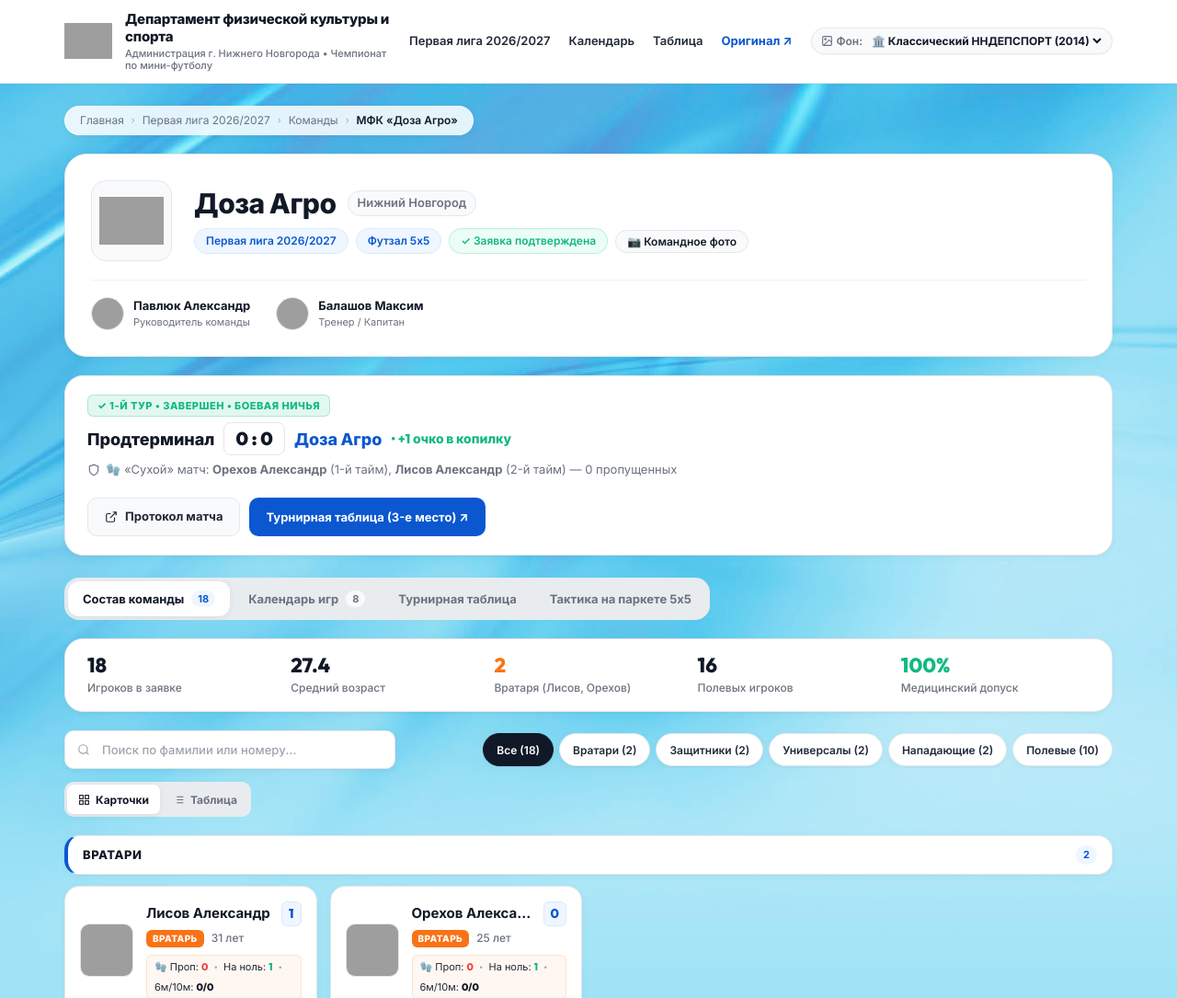
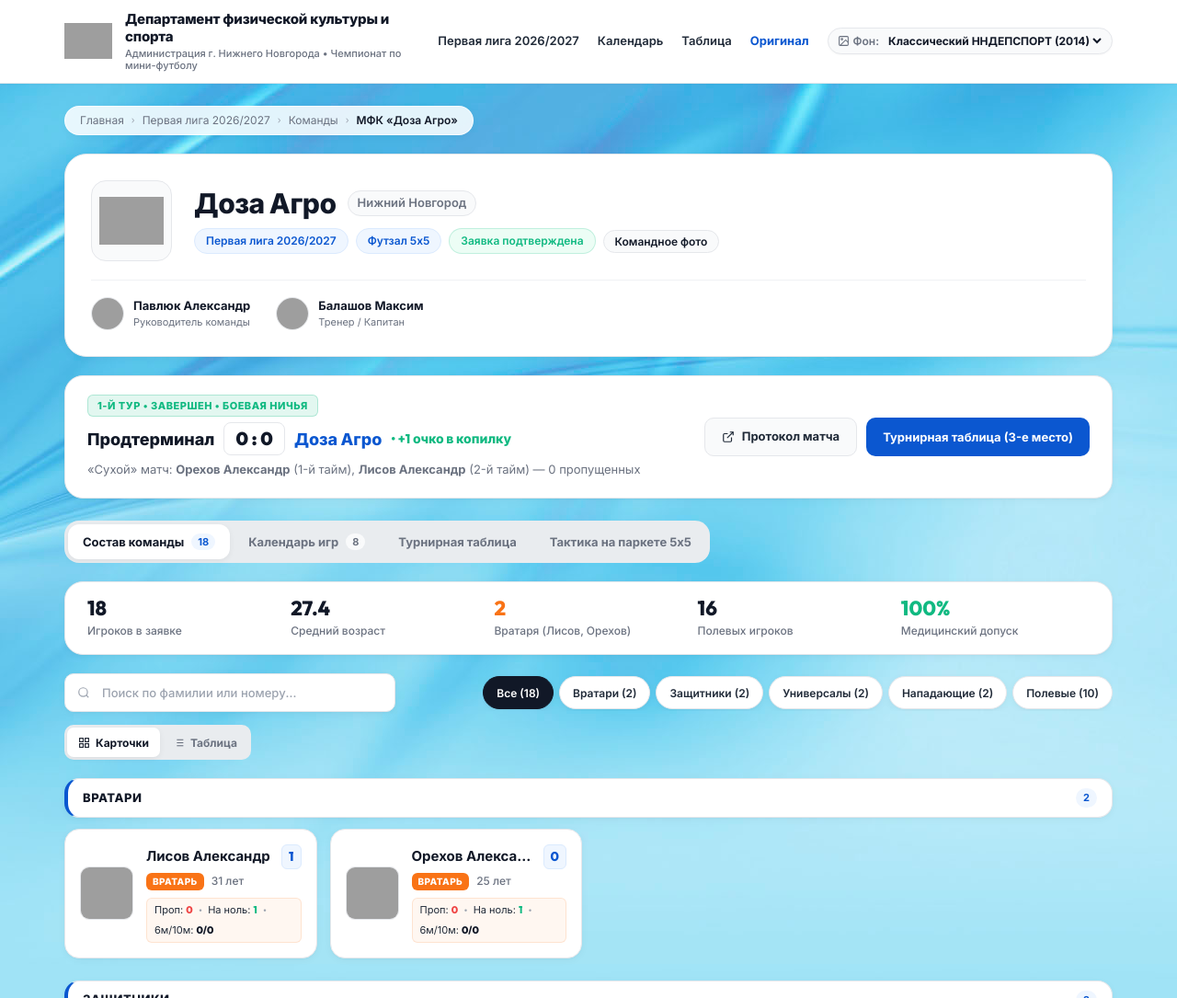
Before and after one commit to AL-Lisov/mini-football, a plain HTML site: page index.html in a window 1280 px wide. Shown: the top 1085 px of the page at 92% size. Drawn offline with Linux system fonts and the light colour scheme; grey boxes are pictures that could not be loaded.

Commit message:
Remove all emojis, decorative pictograms and unicode arrow icons across the site

```diff
--- a/app.js
+++ b/app.js
@@ -163,7 +163,6 @@
     if (filtered.length === 0) {
       squadGroupedOutput.innerHTML = `
         <div style="text-align: center; padding: 48px 20px; color: var(--text-muted); background: var(--bg-card); border: 1px solid var(--border-card); border-radius: var(--radius-md);">
-          <div style="font-size: 28px; margin-bottom: 8px;">🔍</div>
           <div style="font-size: 15px; font-weight: 700; color: var(--text-title); margin-bottom: 4px;">Игроков не найдено</div>
           <div style="font-size: 13px;">По запросу «${searchVal}» ничего не найдено в заявке</div>
         </div>
@@ -313,7 +312,7 @@
 
           const miniStatsHtml = isGk ? `
             <div class="player-stats-mini-row gk-stats-row">
-              <span class="mini-stat-item" title="Пропущено голов">🧤 Проп: <strong style="color: var(--accent-red);">${p.goals_conceded ?? 0}</strong></span>
+              <span class="mini-stat-item" title="Пропущено голов">Проп: <strong style="color: var(--accent-red);">${p.goals_conceded ?? 0}</strong></span>
               <span class="mini-stat-sep">•</span>
               <span class="mini-stat-item" title="Матчи на ноль («сухие»)">На ноль: <strong style="color: var(--accent-green);">${p.clean_sheets ?? 0}</strong></span>
               <span class="mini-stat-sep">•</span>
@@ -429,10 +428,10 @@
       let statusBadgeText = '1-й круг';
       let statusBadgeColor = 'var(--text-muted)';
       if (isCompleted) {
-        statusBadgeText = '✓ Завершен';
+        statusBadgeText = 'Завершен';
         statusBadgeColor = 'var(--accent-green)';
       } else if (isNext) {
-        statusBadgeText = '⚡ Ближайший';
+        statusBadgeText = 'Ближайший';
         statusBadgeColor = 'var(--accent-amber)';
       }
 
@@ -472,19 +471,19 @@
 
         ${m.note ? `
           <div style="margin: 8px 0 12px; padding: 8px 12px; background: var(--bg-card-subtle); border: 1px solid var(--border-subtle); border-radius: var(--radius-xs); font-size: 12px; color: var(--text-secondary); display: flex; align-items: center; gap: 8px;">
-            <span style="font-size: 14px;">🧤</span> <span>${m.note}</span>
+            <span>${m.note}</span>
           </div>
         ` : ''}
 
         <div class="match-footer-row">
           <div class="match-location-link">
-            📍 <strong>${m.venue}</strong>
+            <strong>${m.venue}</strong>
             <a href="https://yandex.ru/maps/?text=${encodeURIComponent(m.venue + ' Нижний Новгород')}" target="_blank" rel="noopener">На карте</a>
           </div>
 
           <div style="display: flex; gap: 8px;">
             <a href="${data.tournament_url}/match/${m.match_id}" target="_blank" rel="noopener" class="t-btn ${isCompleted ? 't-btn-primary' : 't-btn-secondary'}" style="height: 32px; padding: 0 12px; font-size: 12px;">
-              ${isCompleted ? 'Протокол матча ↗' : 'Превью матча'}
+              ${isCompleted ? 'Протокол матча' : 'Превью матча'}
             </a>
             ${isNext ? `
               <button class="t-btn t-btn-primary" style="height: 32px; padding: 0 12px; font-size: 12px;" onclick="window.downloadICS('${m.team1}', '${m.team2}', '${m.venue}')">
@@ -700,7 +699,7 @@
         <div style="display: flex; justify-content: space-between; padding: 8px 0;">
           <span style="color: var(--text-muted);">В базе Наградион:</span>
           <a href="${data.tournament_url}/player/${p.id}" target="_blank" rel="noopener" style="color: var(--brand-primary); font-weight: 700; text-decoration: underline;">
-            ID ${p.id} ↗
+            ID ${p.id}
           </a>
         </div>
       </div>
@@ -751,7 +750,7 @@
   // =========================================================================
   // 7. CALENDAR EXPORT (.ICS)
   // =========================================================================
-  window.downloadICS = function(team1, team2, venue) {
+  window.downloadICS = function (team1, team2, venue) {
     const icsContent = [
       'BEGIN:VCALENDAR',
       'VERSION:2.0',
--- a/index.html
+++ b/index.html
@@ -1,5 +1,6 @@
 <!DOCTYPE html>
 <html lang="ru">
+
 <head>
   <meta charset="UTF-8">
   <meta name="viewport" content="width=device-width, initial-scale=1.0, maximum-scale=5.0">
@@ -7,10 +8,13 @@
 
   <link rel="preconnect" href="https://fonts.googleapis.com">
   <link rel="preconnect" href="https://fonts.gstatic.com" crossorigin>
-  <link href="https://fonts.googleapis.com/css2?family=Inter:wght@400;500;600;700;800&family=Outfit:wght@600;700;800;900&display=swap" rel="stylesheet">
+  <link
+    href="https://fonts.googleapis.com/css2?family=Inter:wght@400;500;600;700;800&family=Outfit:wght@600;700;800;900&display=swap"
+    rel="stylesheet">
 
   <link rel="stylesheet" href="styles.css">
 </head>
+
 <body>
 
   <!-- ========================================================================
@@ -18,9 +22,11 @@
        ======================================================================== -->
   <header class="site-header">
     <div class="header-container">
-      <a href="https://nndepsport.nagradion.ru/" id="tournament_main_logo" target="_blank" rel="noopener" class="header-brand" title="Официальный портал Департамента спорта Нижнего Новгорода">
+      <a href="https://nndepsport.nagradion.ru/" id="tournament_main_logo" target="_blank" rel="noopener"
+        class="header-brand" title="Официальный портал Департамента спорта Нижнего Новгорода">
         <div class="brand-emblem">
-          <img alt="Логотип" src="https://img.nagradion.ru/images/logos/logo1580628762.png" class="sc-fnykZs dzLQIH" onerror="this.src='https://placehold.co/80x80/0b57d0/ffffff?text=НН'">
+          <img alt="Логотип" src="https://img.nagradion.ru/images/logos/logo1580628762.png" class="sc-fnykZs dzLQIH"
+            onerror="this.src='https://placehold.co/80x80/0b57d0/ffffff?text=НН'">
         </div>
         <div class="brand-text">
           <span class="brand-title">Департамент физической культуры и спорта</span>
@@ -29,21 +35,27 @@
       </a>
 
       <nav class="header-nav">
-        <a href="https://nndepsport.nagradion.ru/tournament46746" target="_blank" rel="noopener">Первая лига 2026/2027</a>
+        <a href="https://nndepsport.nagradion.ru/tournament46746" target="_blank" rel="noopener">Первая лига
+          2026/2027</a>
         <a href="https://nndepsport.nagradion.ru/tournament46746/calendar" target="_blank" rel="noopener">Календарь</a>
         <a href="https://nndepsport.nagradion.ru/tournament46746/table" target="_blank" rel="noopener">Таблица</a>
-        <a href="https://nndepsport.nagradion.ru/tournament46746/team/448703/players" target="_blank" rel="noopener" class="header-orig-link">Оригинал ↗</a>
+        <a href="https://nndepsport.nagradion.ru/tournament46746/team/448703/players" target="_blank" rel="noopener"
+          class="header-orig-link">Оригинал</a>
 
         <div class="bg-switch-wrapper" title="Выберите фоновый рисунок страницы">
           <label for="bgThemeSelect" class="bg-switch-label">
-            <svg width="13" height="13" viewBox="0 0 24 24" fill="none" stroke="currentColor" stroke-width="2"><rect x="3" y="3" width="18" height="18" rx="2" ry="2"/><circle cx="8.5" cy="8.5" r="1.5"/><polyline points="21 15 16 10 5 21"/></svg>
+            <svg width="13" height="13" viewBox="0 0 24 24" fill="none" stroke="currentColor" stroke-width="2">
+              <rect x="3" y="3" width="18" height="18" rx="2" ry="2" />
+              <circle cx="8.5" cy="8.5" r="1.5" />
+              <polyline points="21 15 16 10 5 21" />
+            </svg>
             <span>Фон:</span>
           </label>
           <select id="bgThemeSelect" class="t-bg-select">
-            <option value="classic" selected>🏛️ Классический ННДЕПСПОРТ (2014)</option>
-            <option value="modern-cyan">✨ Обновленный лазурный (2026)</option>
-            <option value="modern-azure">🌌 Глубокий синий (Dynamic Azure)</option>
-            <option value="none">⚪ Без фона (Минимализм)</option>
+            <option value="classic" selected>Классический ННДЕПСПОРТ (2014)</option>
+            <option value="modern-cyan">Обновленный лазурный (2026)</option>
+            <option value="modern-azure">Глубокий синий (Dynamic Azure)</option>
+            <option value="none">Без фона (Минимализм)</option>
           </select>
         </div>
       </nav>
@@ -70,7 +82,8 @@
     <section class="club-hero-card">
       <div class="club-hero-layout">
         <div class="club-shield-frame" id="clubShieldBtn" title="Нажмите, чтобы открыть эмблему в высоком разрешении">
-          <img src="https://img.nagradion.ru/images/bf300x500/shields/4b5baf713d124abd.png" alt="Герб Доза Агро" onerror="this.src='https://placehold.co/100x100/0b57d0/ffffff?text=ДА'">
+          <img src="https://img.nagradion.ru/images/bf300x500/shields/4b5baf713d124abd.png" alt="Герб Доза Агро"
+            onerror="this.src='https://placehold.co/100x100/0b57d0/ffffff?text=ДА'">
         </div>
 
         <div class="club-headline-info">
@@ -82,9 +95,11 @@
           <div class="club-submeta-pills">
             <span class="t-pill t-pill-brand">Первая лига 2026/2027</span>
             <span class="t-pill t-pill-brand">Футзал 5х5</span>
-            <span class="t-pill t-pill-success">✓ Заявка подтверждена</span>
-            <button class="t-pill" id="btnOpenTeamPhoto" style="cursor: pointer; background: var(--bg-card-subtle); border: 1px solid var(--border-card); color: var(--text-title);" title="Открыть командное фото в высоком разрешении">
-              📷 Командное фото
+            <span class="t-pill t-pill-success">Заявка подтверждена</span>
+            <button class="t-pill" id="btnOpenTeamPhoto"
+              style="cursor: pointer; background: var(--bg-card-subtle); border: 1px solid var(--border-card); color: var(--text-title);"
+              title="Открыть командное фото в высоком разрешении">
+              Командное фото
             </button>
           </div>
         </div>
@@ -92,15 +107,19 @@
 
       <!-- LEADERSHIP ROW -->
       <div class="club-leadership-bar">
-        <div class="leader-item" id="leaderItemPavlyuk" style="cursor: pointer;" title="Нажмите для просмотра фото Павлюка А.">
-          <img src="https://img.nagradion.ru/images/small/m/playerac2d91dcabaf0009494f10c994c5ffff.jpg" alt="Павлюк Александр" class="leader-avatar" onerror="this.style.display='none'">
+        <div class="leader-item" id="leaderItemPavlyuk" style="cursor: pointer;"
+          title="Нажмите для просмотра фото Павлюка А.">
+          <img src="https://img.nagradion.ru/images/small/m/playerac2d91dcabaf0009494f10c994c5ffff.jpg"
+            alt="Павлюк Александр" class="leader-avatar" onerror="this.style.display='none'">
           <div class="leader-meta">
             <strong>Павлюк Александр</strong>
             <span>Руководитель команды</span>
           </div>
         </div>
-        <div class="leader-item" id="leaderItemBalashov" style="cursor: pointer;" title="Нажмите для просмотра фото Балашова М.">
-          <img src="https://img.nagradion.ru/images/small/m/player0ed34af96bbb2dcc08bc7340b192dc53.jpg" alt="Балашов Максим" class="leader-avatar" onerror="this.style.display='none'">
+        <div class="leader-item" id="leaderItemBalashov" style="cursor: pointer;"
+          title="Нажмите для просмотра фото Балашова М.">
+          <img src="https://img.nagradion.ru/images/small/m/player0ed34af96bbb2dcc08bc7340b192dc53.jpg"
+            alt="Балашов Максим" class="leader-avatar" onerror="this.style.display='none'">
           <div class="leader-meta">
             <strong>Балашов Максим</strong>
             <span>Тренер / Капитан</span>
@@ -112,28 +131,38 @@
     <!-- LATEST MATCH & RESULT CARD -->
     <section class="next-match-card">
       <div class="match-card-content">
-        <div class="match-status-tag" style="background: rgba(16, 185, 129, 0.12); color: var(--accent-green); border: 1px solid rgba(16, 185, 129, 0.25); border-radius: 6px; padding: 3px 10px; width: fit-content;">
-          ✓ 1-й тур • Завершен • Боевая ничья
+        <div class="match-status-tag"
+          style="background: rgba(16, 185, 129, 0.12); color: var(--accent-green); border: 1px solid rgba(16, 185, 129, 0.25); border-radius: 6px; padding: 3px 10px; width: fit-content;">
+          1-й тур • Завершен • Боевая ничья
         </div>
         <div class="match-title-teams">
           <span>Продтерминал</span>
-          <span style="font-family: var(--font-display); font-weight: 900; font-size: 20px; color: var(--text-title); background: var(--bg-body); border: 1px solid var(--border-card); padding: 2px 12px; border-radius: 8px;">0 : 0</span>
+          <span
+            style="font-family: var(--font-display); font-weight: 900; font-size: 20px; color: var(--text-title); background: var(--bg-body); border: 1px solid var(--border-card); padding: 2px 12px; border-radius: 8px;">0
+            : 0</span>
           <span style="color: var(--brand-primary);">Доза Агро</span>
-          <span class="match-time-highlight" style="color: var(--accent-green); font-size: 14px;">• +1 очко в копилку</span>
+          <span class="match-time-highlight" style="color: var(--accent-green); font-size: 14px;">• +1 очко в
+            копилку</span>
         </div>
         <div class="match-location-text">
-          <svg width="14" height="14" viewBox="0 0 24 24" fill="none" stroke="currentColor" stroke-width="2"><path d="M12 22s8-4 8-10V5l-8-3-8 3v7c0 6 8 10 8 10z"/></svg>
-          <span>🧤 «Сухой» матч: <strong>Орехов Александр</strong> (1-й тайм), <strong>Лисов Александр</strong> (2-й тайм) — 0 пропущенных</span>
+          <!-- <svg width="14" height="14" viewBox="0 0 24 24" fill="none" stroke="currentColor" stroke-width="2"><path d="M12 22s8-4 8-10V5l-8-3-8 3v7c0 6 8 10 8 10z"/></svg> -->
+          <span>«Сухой» матч: <strong>Орехов Александр</strong> (1-й тайм), <strong>Лисов Александр</strong> (2-й тайм)
+            — 0 пропущенных</span>
         </div>
       </div>
 
       <div class="match-actions-group">
-        <a href="https://nndepsport.nagradion.ru/tournament38914/match/4029315" target="_blank" rel="noopener" class="t-btn t-btn-secondary">
-          <svg width="14" height="14" viewBox="0 0 24 24" fill="none" stroke="currentColor" stroke-width="2"><path d="M18 13v6a2 2 0 0 1-2 2H5a2 2 0 0 1-2-2V8a2 2 0 0 1 2-2h6"/><polyline points="15 3 21 3 21 9"/><line x1="10" y1="14" x2="21" y2="3"/></svg>
+        <a href="https://nndepsport.nagradion.ru/tournament38914/match/4029315" target="_blank" rel="noopener"
+          class="t-btn t-btn-secondary">
+          <svg width="14" height="14" viewBox="0 0 24 24" fill="none" stroke="currentColor" stroke-width="2">
+            <path d="M18 13v6a2 2 0 0 1-2 2H5a2 2 0 0 1-2-2V8a2 2 0 0 1 2-2h6" />
+            <polyline points="15 3 21 3 21 9" />
+            <line x1="10" y1="14" x2="21" y2="3" />
+          </svg>
           <span>Протокол матча</span>
         </a>
         <button class="t-btn t-btn-primary" onclick="document.querySelector('[data-tab=tab-standings]').click();">
-          <span>Турнирная таблица (3-е место) ↗</span>
+          <span>Турнирная таблица (3-е место)</span>
         </button>
       </div>
     </section>
@@ -190,7 +219,11 @@
       <!-- ROSTER SEARCH & FILTERS TOOLBAR -->
       <div class="roster-toolbar">
         <div class="search-field-wrapper">
-          <svg class="search-field-icon" width="14" height="14" viewBox="0 0 24 24" fill="none" stroke="currentColor" stroke-width="2"><circle cx="11" cy="11" r="8"/><line x1="21" y1="21" x2="16.65" y2="16.65"/></svg>
+          <svg class="search-field-icon" width="14" height="14" viewBox="0 0 24 24" fill="none" stroke="currentColor"
+            stroke-width="2">
+            <circle cx="11" cy="11" r="8" />
+            <line x1="21" y1="21" x2="16.65" y2="16.65" />
+          </svg>
           <input type="text" id="squadSearchField" class="t-search-input" placeholder="Поиск по фамилии или номеру...">
         </div>
 
@@ -205,11 +238,23 @@
 
         <div class="view-style-toggle">
           <button class="view-style-btn active" id="btnModeCards" title="Карточки">
-            <svg width="13" height="13" viewBox="0 0 24 24" fill="none" stroke="currentColor" stroke-width="2"><rect x="3" y="3" width="7" height="7"/><rect x="14" y="3" width="7" height="7"/><rect x="14" y="14" width="7" height="7"/><rect x="3" y="14" width="7" height="7"/></svg>
+            <svg width="13" height="13" viewBox="0 0 24 24" fill="none" stroke="currentColor" stroke-width="2">
+              <rect x="3" y="3" width="7" height="7" />
+              <rect x="14" y="3" width="7" height="7" />
+              <rect x="14" y="14" width="7" height="7" />
+              <rect x="3" y="14" width="7" height="7" />
+            </svg>
             <span>Карточки</span>
           </button>
           <button class="view-style-btn" id="btnModeTable" title="Таблица">
-            <svg width="13" height="13" viewBox="0 0 24 24" fill="none" stroke="currentColor" stroke-width="2"><line x1="8" y1="6" x2="21" y2="6"/><line x1="8" y1="12" x2="21" y2="12"/><line x1="8" y1="18" x2="21" y2="18"/><line x1="3" y1="6" x2="3.01" y2="6"/><line x1="3" y1="12" x2="3.01" y2="12"/><line x1="3" y1="18" x2="3.01" y2="18"/></svg>
+            <svg width="13" height="13" viewBox="0 0 24 24" fill="none" stroke="currentColor" stroke-width="2">
+              <line x1="8" y1="6" x2="21" y2="6" />
+              <line x1="8" y1="12" x2="21" y2="12" />
+              <line x1="8" y1="18" x2="21" y2="18" />
+              <line x1="3" y1="6" x2="3.01" y2="6" />
+              <line x1="3" y1="12" x2="3.01" y2="12" />
+              <line x1="3" y1="18" x2="3.01" y2="18" />
+            </svg>
             <span>Таблица</span>
           </button>
         </div>
@@ -262,9 +307,11 @@
          ====================================================================== -->
     <section class="tab-view-panel" id="tab-tactics">
       <div class="tactical-pitch-card">
-        <div style="display: flex; align-items: center; justify-content: space-between; margin-bottom: 16px; flex-wrap: wrap; gap: 8px;">
+        <div
+          style="display: flex; align-items: center; justify-content: space-between; margin-bottom: 16px; flex-wrap: wrap; gap: 8px;">
           <div>
-            <h3 style="font-size: 16px; font-weight: 800; color: var(--text-title);">Тактическая расстановка (Ромб 1-2-1)</h3>
+            <h3 style="font-size: 16px; font-weight: 800; color: var(--text-title);">Тактическая расстановка (Ромб
+              1-2-1)</h3>
             <p style="font-size: 12px; color: var(--text-muted);">Базовый состав команды на игру 1-го тура</p>
           </div>
           <span class="t-pill t-pill-brand">Мини-футбол 5х5</span>
@@ -333,11 +380,14 @@
     <div class="lightbox-topbar">
       <div style="display: flex; align-items: center; gap: 10px;">
         <span class="lightbox-caption-tag" id="lightboxTitle">Фотография</span>
-        <a id="lightboxOpenOriginal" href="#" target="_blank" rel="noopener" class="t-btn t-btn-secondary" style="height: 32px; padding: 0 12px; font-size: 11px; background: rgba(255,255,255,0.15); color: #fff; border-color: rgba(255,255,255,0.25); text-decoration: none;" title="Открыть оригинал в новой вкладке">
-          Оригинал ↗
+        <a id="lightboxOpenOriginal" href="#" target="_blank" rel="noopener" class="t-btn t-btn-secondary"
+          style="height: 32px; padding: 0 12px; font-size: 11px; background: rgba(255,255,255,0.15); color: #fff; border-color: rgba(255,255,255,0.25); text-decoration: none;"
+          title="Открыть оригинал в новой вкладке">
+          Оригинал
         </a>
       </div>
-      <button class="lightbox-close-btn" id="btnCloseLightbox" title="Закрыть (Esc)" aria-label="Закрыть">&times;</button>
+      <button class="lightbox-close-btn" id="btnCloseLightbox" title="Закрыть (Esc)"
+        aria-label="Закрыть">&times;</button>
     </div>
     <div class="lightbox-image-wrap" id="lightboxWrap">
       <img src="" alt="" class="lightbox-img" id="lightboxImg">
@@ -348,7 +398,8 @@
   <!-- SUPERLIGA FOOTER -->
   <footer class="superliga-footer">
     <div class="footer-inner-box">
-      <div style="font-weight: 700; color: var(--text-title);">Департамент по физической культуре и спорту Администрации города Нижнего Новгорода</div>
+      <div style="font-weight: 700; color: var(--text-title);">Департамент по физической культуре и спорту Администрации
+        города Нижнего Новгорода</div>
       <div>Единая информационная система спортивных соревнований «Наградион» • Первая лига 2026/2027</div>
     </div>
   </footer>
@@ -356,4 +407,5 @@
   <script src="data.js"></script>
   <script src="app.js"></script>
 </body>
+
 </html>
```
Lines whose indentation alone changed are shown as unchanged.
